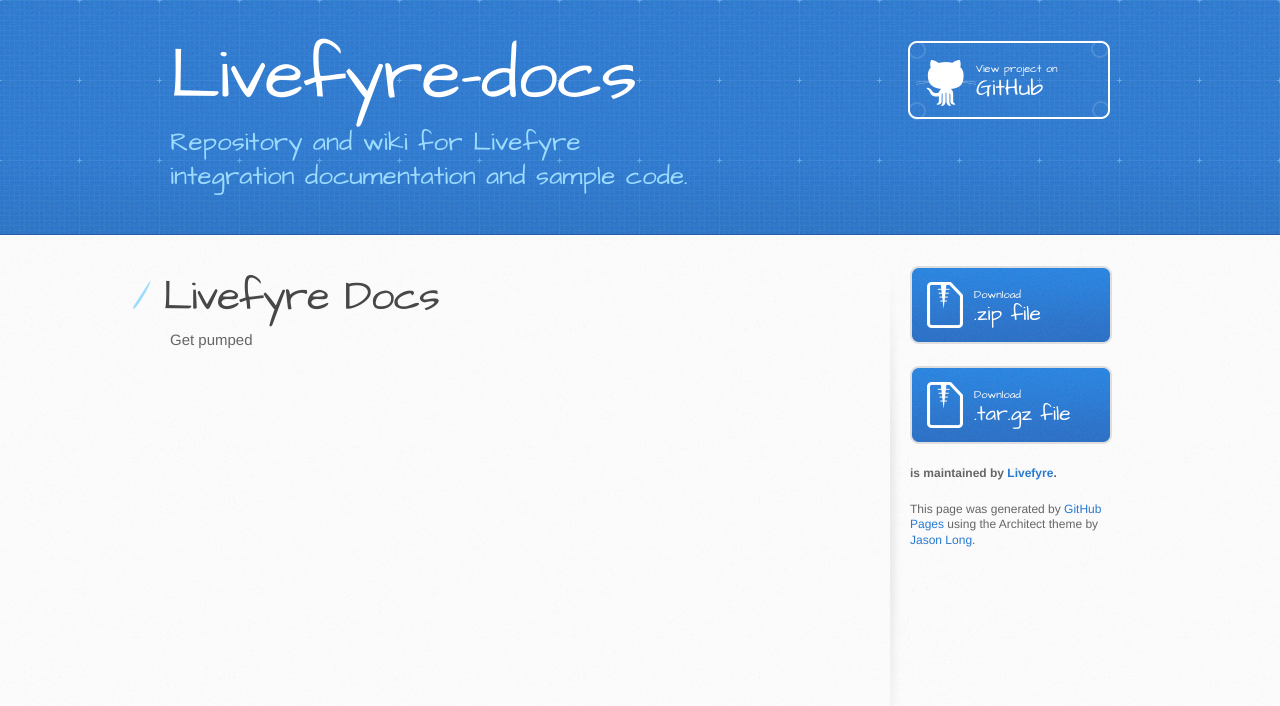
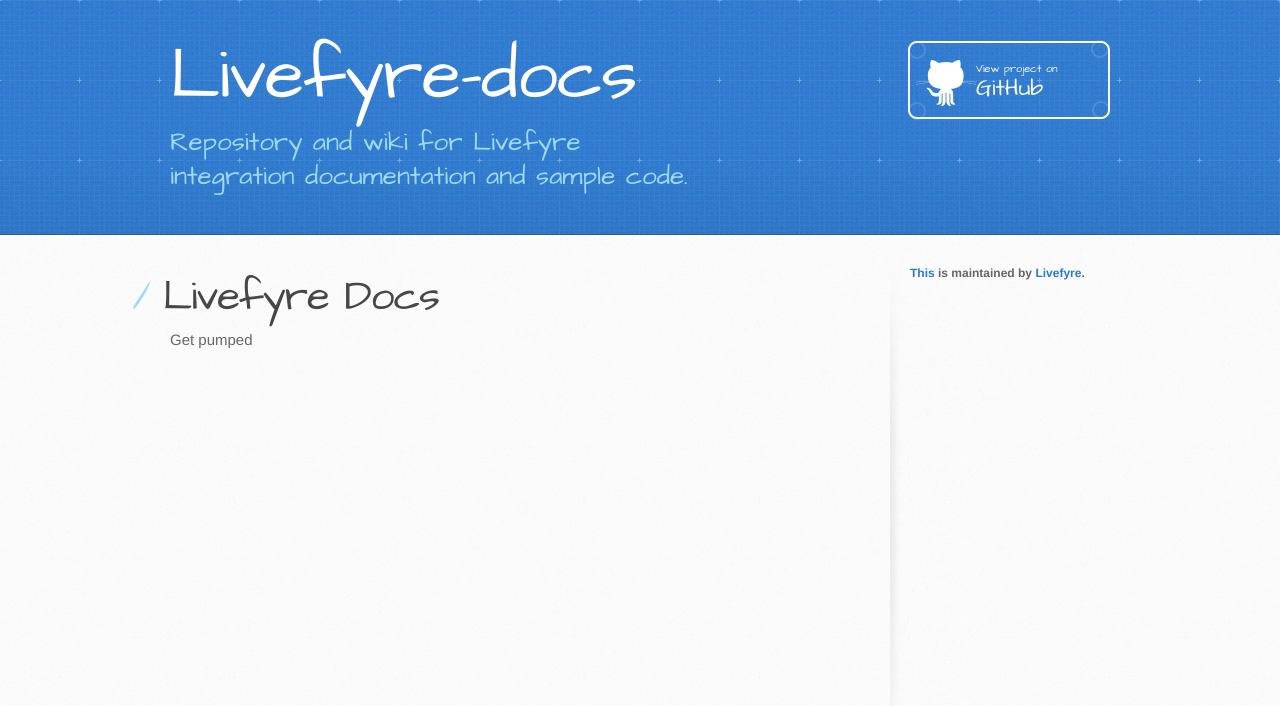
Before and after one commit to SAMPOORNAM/livefyre-docs, a plain HTML site: page index.html in a window 1280 px wide. Drawn offline with Linux system fonts and the light colour scheme.

Commit message:
Remove download links from sidebar

```diff
--- a/index.html
+++ b/index.html
@@ -34,18 +34,8 @@
         </section>
 
         <aside id="sidebar">
-          <a href="https://github.com/Livefyre/livefyre-docs/zipball/master" class="button">
-            <small>Download</small>
-            .zip file
-          </a>
-          <a href="https://github.com/Livefyre/livefyre-docs/tarball/master" class="button">
-            <small>Download</small>
-            .tar.gz file
-          </a>
 
-          <p class="repo-owner"><a href="https://github.com/Livefyre/livefyre-docs"></a> is maintained by <a href="https://github.com/Livefyre">Livefyre</a>.</p>
-
-          <p>This page was generated by <a href="pages.github.com">GitHub Pages</a> using the Architect theme by <a href="http://twitter.com/jasonlong">Jason Long</a>.</p>
+          <p class="repo-owner"><a href="https://github.com/Livefyre/livefyre-docs">This</a> is maintained by <a href="https://github.com/Livefyre">Livefyre</a>.</p>
         </aside>
       </div>
     </div>
```
